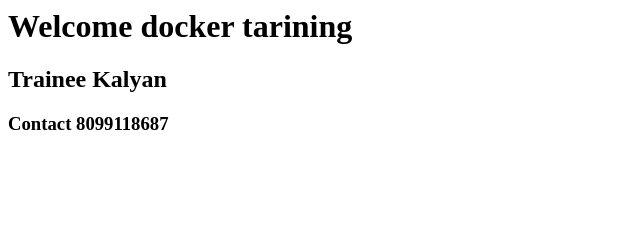
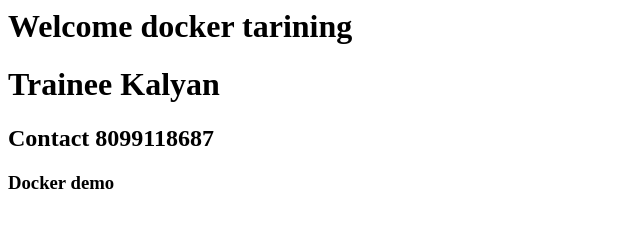
Before and after one commit to kalyankumar-banks/kalyantech-static-webapp, a plain HTML site: page index.html in a window 1280 px wide. Shown: the whole page, without its empty margins (0-640 px from the left). Drawn offline with Linux system fonts and the light colour scheme.

Commit message:
Updated Applcation

```diff
--- a/index.html
+++ b/index.html
@@ -1,3 +1,4 @@
 <h1> Welcome docker tarining </h1>
-<h2> Trainee Kalyan </h2>
-<h3> Contact 8099118687 </h3>
+<h1> Trainee Kalyan </h1>
+<h2> Contact 8099118687 </h2>
+<h3> Docker demo <h3>
```
